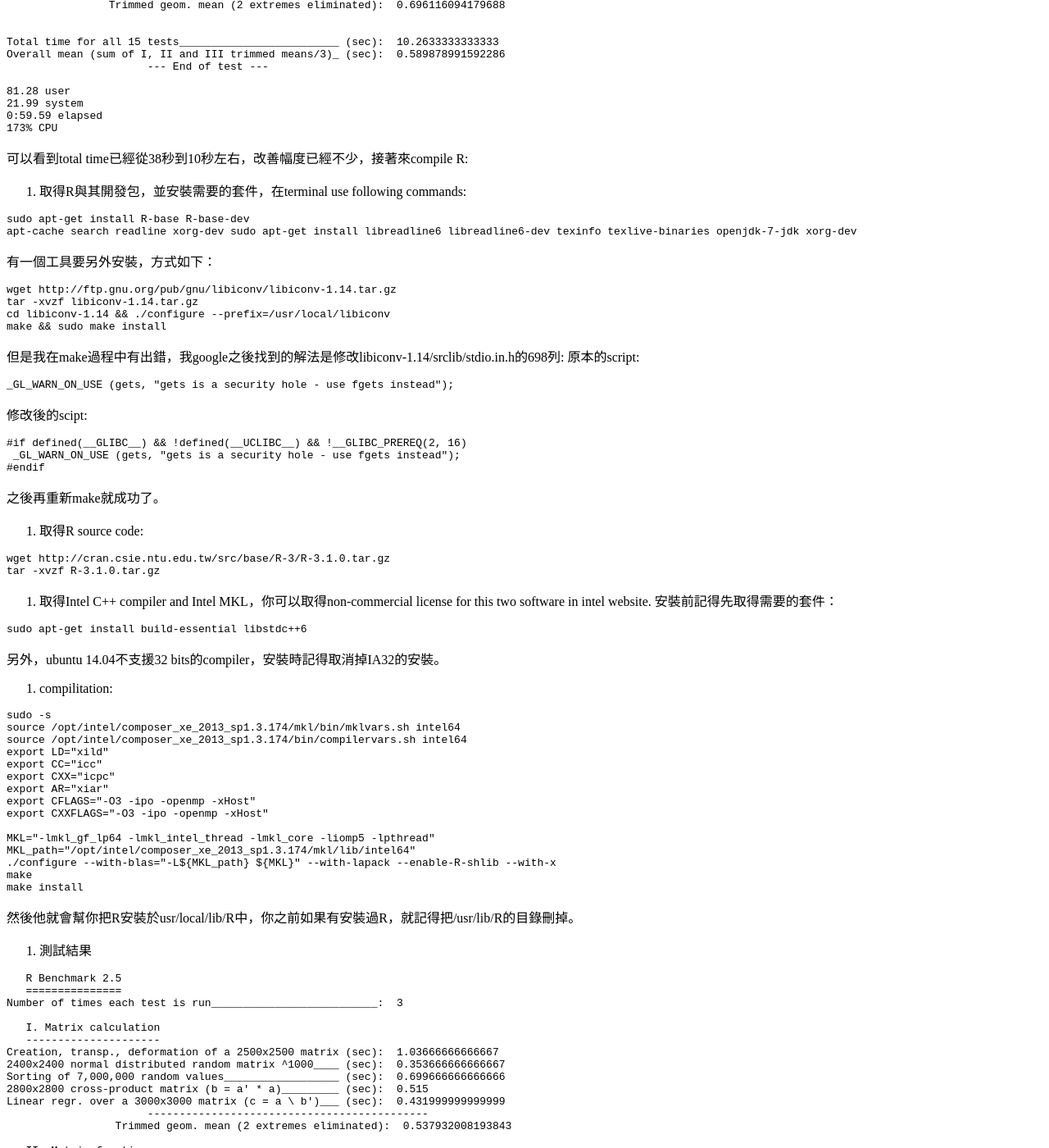
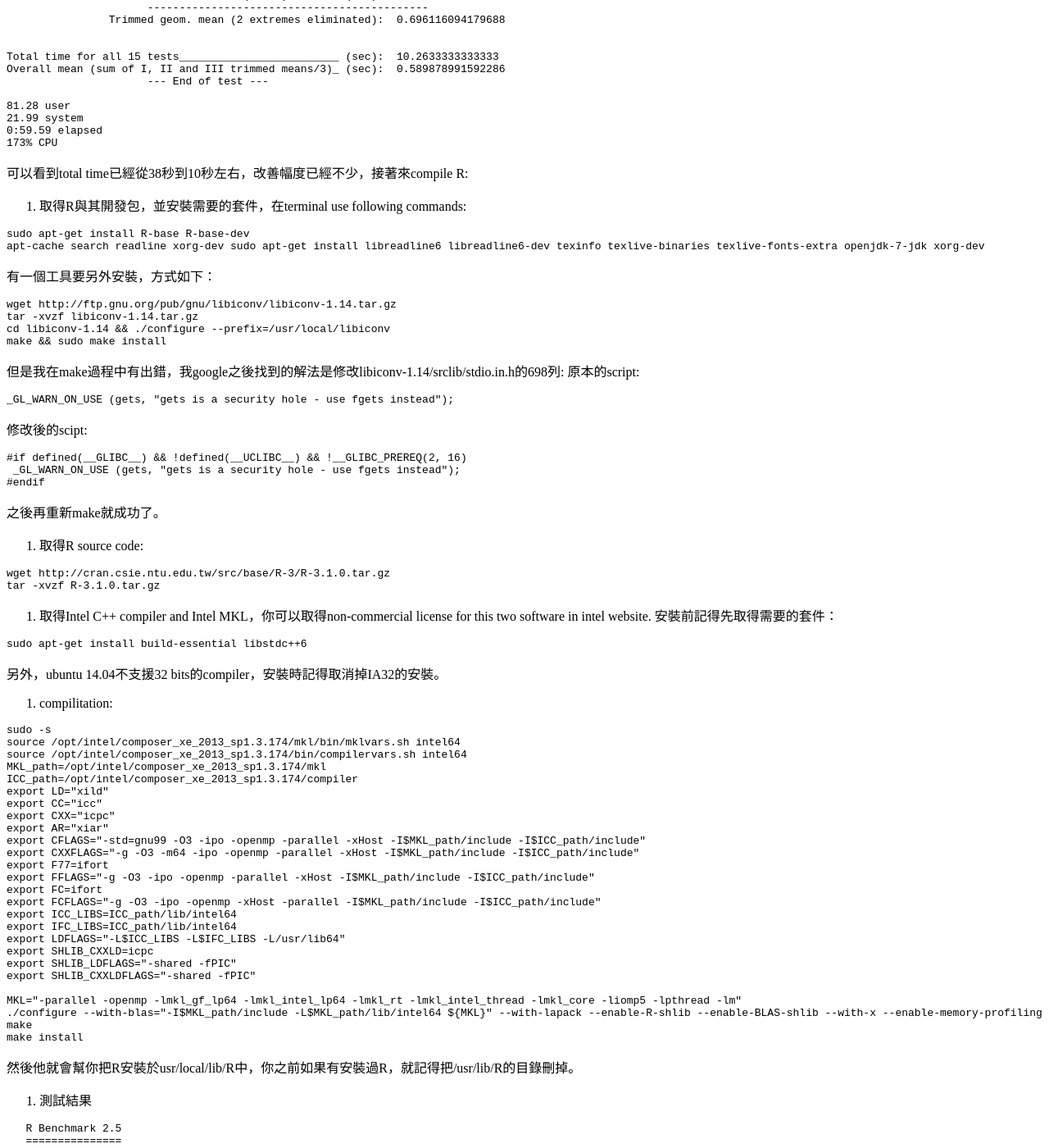
Before and after one commit to chengyucatch/chingchuan-chen.github.com, a Jekyll site: the page built from _posts/2014-05-16-how-to-compile-R-with-mkl.md, in a window 1280 px wide and 1400 px high, scrolled down 1659 px. Shown: the whole window at 82% size. Built offline with Jekyll 4.4.1, drawn with Linux system fonts in a browser that asks for light colours; nearby versions of some CDN libraries; library files that are not in the unit come from our copies; Markdown is read by kramdown in place of the engine named in the settings; comment, search, counter and statistics services are not loaded; some of the changed text lies outside the part shown.

Commit message:
new post

````diff
--- a/_posts/2014-05-16-how-to-compile-R-with-mkl.md
+++ b/_posts/2014-05-16-how-to-compile-R-with-mkl.md
@@ -16,6 +16,7 @@ published: true
 2. [Build R-3.0.1 with Intel C++ Compiler and Intel MKL on Linux](https://software.intel.com/en-us/articles/build-r-301-with-intel-c-compiler-and-intel-mkl-on-linux)
 3. [Compiling R 3.0.1 with MKL support](http://www.r-bloggers.com/compiling-r-3-0-1-with-mkl-support/)
 4. [R Installation and Administraction](http://cran.r-project.org/doc/manuals/r-devel/R-admin.html)
+5. [Compile R with Intel Compiler](http://www.ansci.wisc.edu/morota/R/intel/intel-compiler.html)
 
 <!-- more -->
 
@@ -126,7 +127,7 @@ Overall mean (sum of I, II and III trimmed means/3)_ (sec):  0.589878991592286
 
 ```
 sudo apt-get install R-base R-base-dev
-apt-cache search readline xorg-dev sudo apt-get install libreadline6 libreadline6-dev texinfo texlive-binaries openjdk-7-jdk xorg-dev
+apt-cache search readline xorg-dev sudo apt-get install libreadline6 libreadline6-dev texinfo texlive-binaries texlive-fonts-extra openjdk-7-jdk xorg-dev
 ```
 
 有一個工具要另外安裝，方式如下：
@@ -176,16 +177,27 @@ sudo apt-get install build-essential libstdc++6
 sudo -s
 source /opt/intel/composer_xe_2013_sp1.3.174/mkl/bin/mklvars.sh intel64
 source /opt/intel/composer_xe_2013_sp1.3.174/bin/compilervars.sh intel64
+MKL_path=/opt/intel/composer_xe_2013_sp1.3.174/mkl
+ICC_path=/opt/intel/composer_xe_2013_sp1.3.174/compiler
 export LD="xild"
 export CC="icc"
 export CXX="icpc"
 export AR="xiar"
-export CFLAGS="-O3 -ipo -openmp -xHost"
-export CXXFLAGS="-O3 -ipo -openmp -xHost"
+export CFLAGS="-std=gnu99 -O3 -ipo -openmp -parallel -xHost -I$MKL_path/include -I$ICC_path/include"
+export CXXFLAGS="-g -O3 -m64 -ipo -openmp -parallel -xHost -I$MKL_path/include -I$ICC_path/include"
+export F77=ifort
+export FFLAGS="-g -O3 -ipo -openmp -parallel -xHost -I$MKL_path/include -I$ICC_path/include"
+export FC=ifort
+export FCFLAGS="-g -O3 -ipo -openmp -xHost -parallel -I$MKL_path/include -I$ICC_path/include"
+export ICC_LIBS=ICC_path/lib/intel64
+export IFC_LIBS=ICC_path/lib/intel64
+export LDFLAGS="-L$ICC_LIBS -L$IFC_LIBS -L/usr/lib64"
+export SHLIB_CXXLD=icpc
+export SHLIB_LDFLAGS="-shared -fPIC"
+export SHLIB_CXXLDFLAGS="-shared -fPIC"
 
-MKL="-lmkl_gf_lp64 -lmkl_intel_thread -lmkl_core -liomp5 -lpthread"
-MKL_path="/opt/intel/composer_xe_2013_sp1.3.174/mkl/lib/intel64"
-./configure --with-blas="-L${MKL_path} ${MKL}" --with-lapack --enable-R-shlib --with-x
+MKL="-parallel -openmp -lmkl_gf_lp64 -lmkl_intel_lp64 -lmkl_rt -lmkl_intel_thread -lmkl_core -liomp5 -lpthread -lm"
+./configure --with-blas="-I$MKL_path/include -L$MKL_path/lib/intel64 ${MKL}" --with-lapack --enable-R-shlib --enable-BLAS-shlib --with-x --enable-memory-profiling R_PAPERSIZE=letter
 make
 make install
 ```
````
Also changed, not shown: _posts/2014-05-18-sublime-text-in-linux.md (+18 -1 lines).
